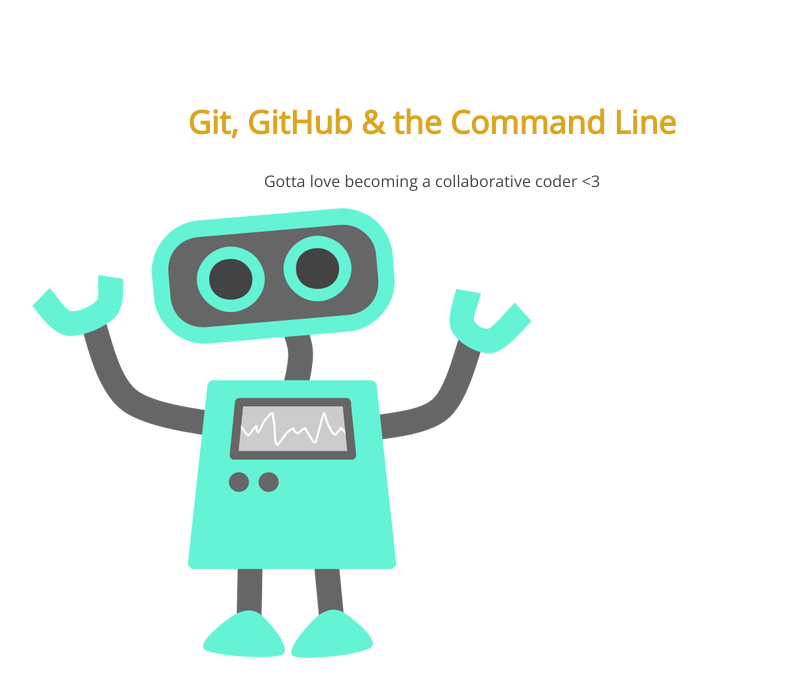
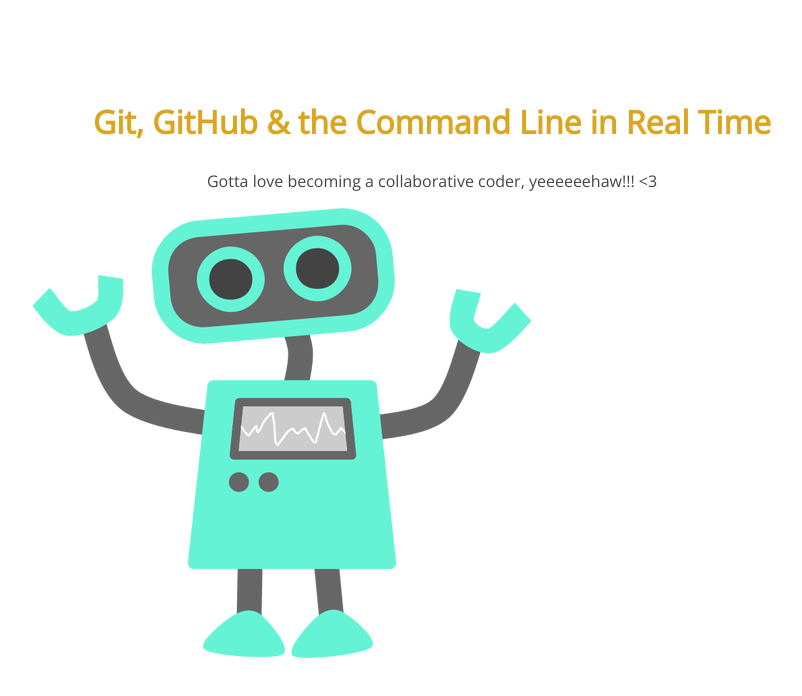
Before and after one commit to ruby314722/105-project, a plain HTML site: page index.html in a window 1280 px wide. Shown: the whole page, without its empty margins (208-1010 px from the left). Drawn offline with nearby package versions, Linux system fonts and the light colour scheme.

Commit message:
changed h1 and p text

```diff
--- a/index.html
+++ b/index.html
@@ -8,8 +8,8 @@
 </head>
 <body>
 	<section>
-		<h1>Git, GitHub & the Command Line</h1>
-		<p>Gotta love becoming a collaborative coder <3</p>
+		<h1>Git, GitHub & the Command Line in Real Time</h1>
+		<p>Gotta love becoming a collaborative coder, yeeeeeehaw!!! <3</p>
 		<img src="img/happy-blue-robot.png">
 	</section>
 </body>
```
